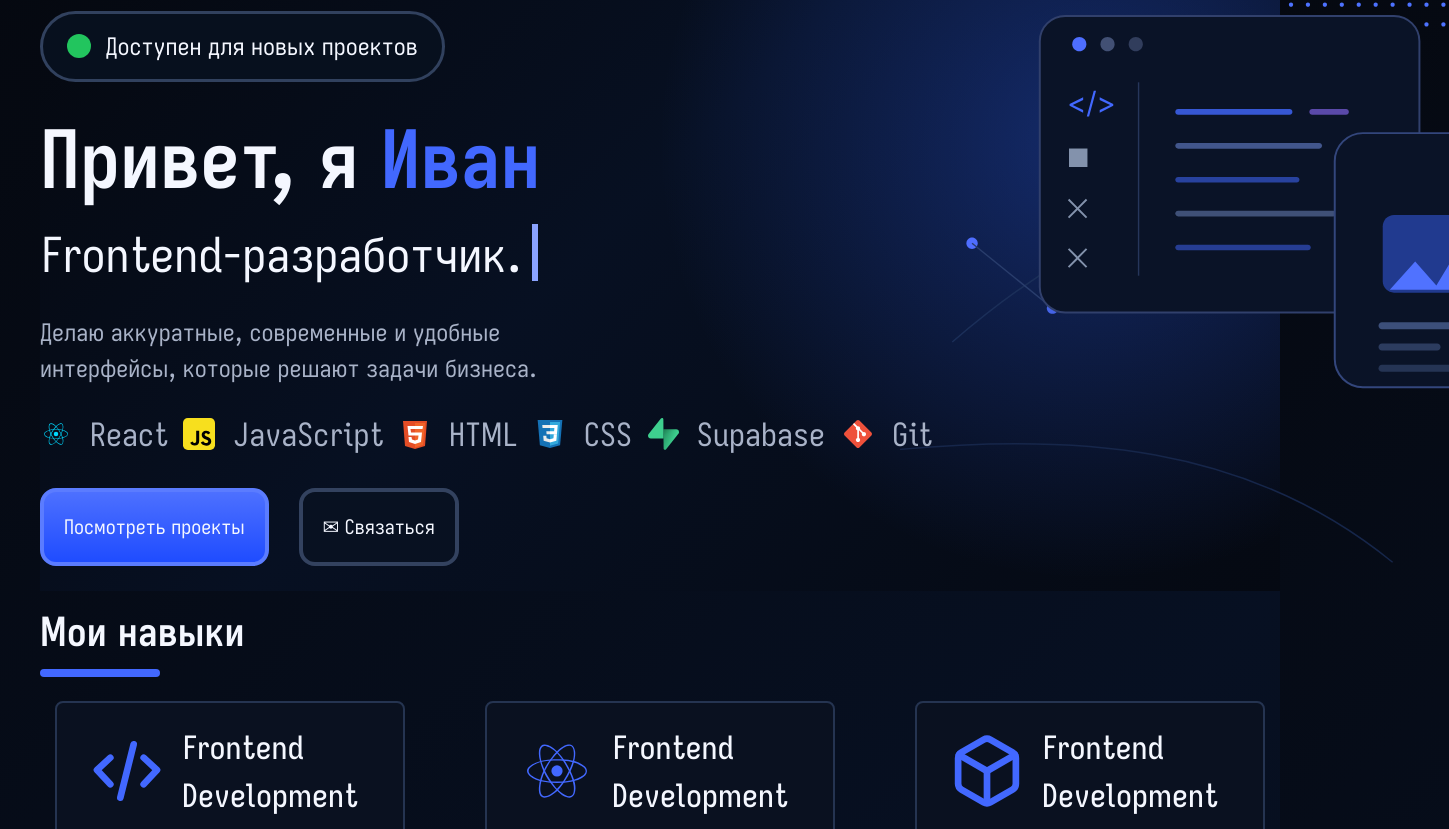
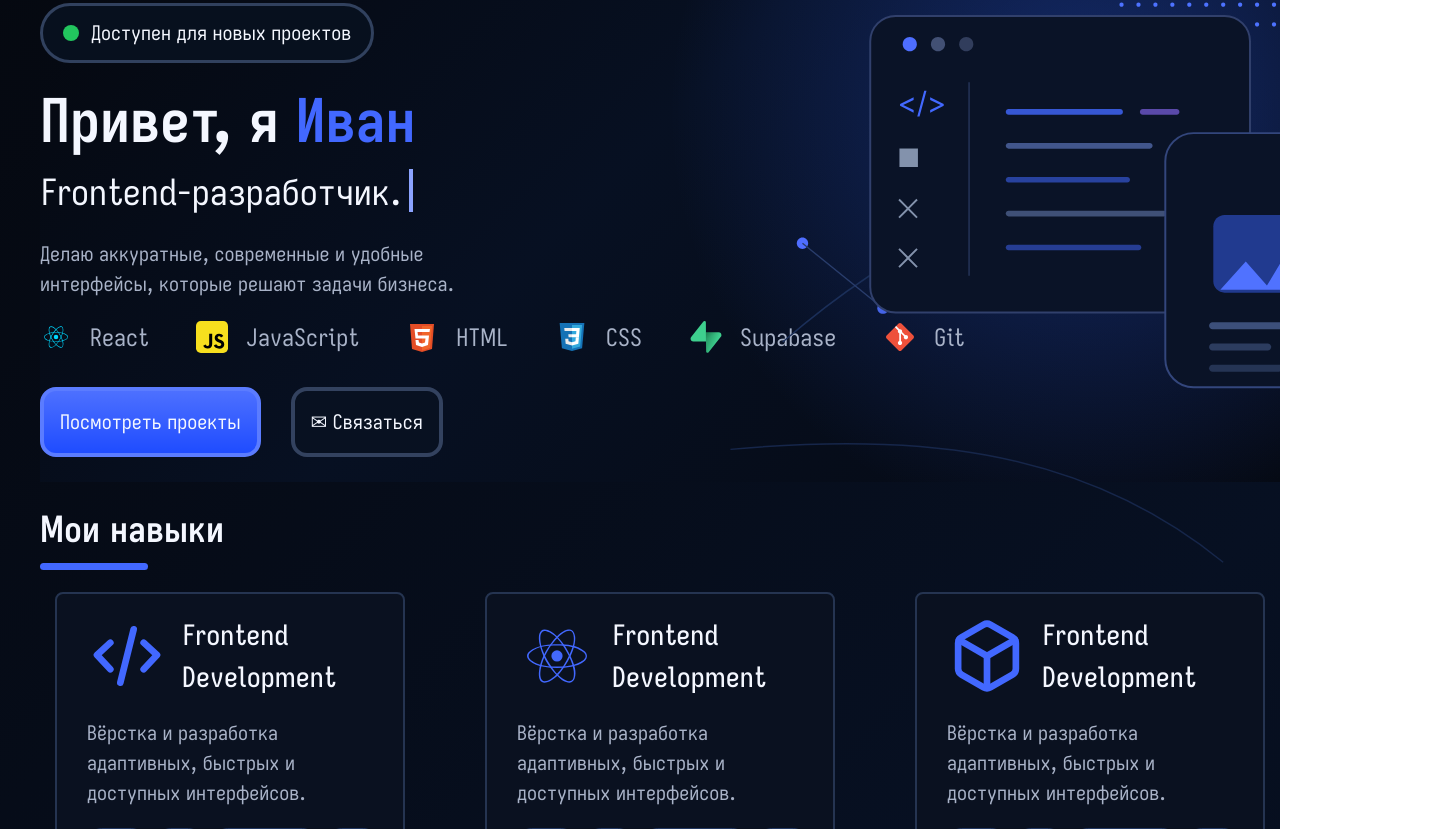
Before and after one commit to He8eco/portfolio, a React app: page / in a window 1280 px wide. Shown: the part 151-980 px from the top of the page, 1449 px wide, since content can reach past the window. Built offline with nearby package versions, Linux system fonts and the light colour scheme; the HTML template or start-up script is replaced by a standard one.

Commit message:
styles: уменьшены шрифты, картинка главного блока вынесена отдельно

```diff
--- a/src/App.css
+++ b/src/App.css
@@ -26,19 +26,6 @@ nav a:hover {
   opacity: 1;
 }
 
-.languages {
-  font-size: 2.4em;
-}
-
-.languages button {
-  opacity: 0.75;
-  padding: 0 0.4em;
-}
-
-.languages button.active {
-  opacity: 1;
-}
-
 .hero {
   background:
     radial-gradient(
@@ -53,6 +40,7 @@ nav a:hover {
 .hero-intro {
   display: flex;
   justify-content: space-between;
+  position: relative;
 }
 
 .hero-status {
@@ -62,21 +50,21 @@ nav a:hover {
   border: 0.15em solid #31415e;
   border-radius: 1.6em;
   background-color: #07101e;
-  font-size: 2.4em;
+  font-size: 2em;
   padding: 0.6em 1em;
   margin-top: 2em;
 }
 
 .hero-status-dot {
-  width: 1em;
-  height: 1em;
+  width: 0.8em;
+  height: 0.8em;
   border-radius: 50%;
   background-color: #22c55e;
 }
 
 .hero-title {
   margin-top: 0.2em;
-  font-size: 8em;
+  font-size: 6em;
 }
 
 .hero-title span {
@@ -84,7 +72,7 @@ nav a:hover {
 }
 
 .hero-subtitle {
-  font-size: 4.8em;
+  font-size: 3.6em;
 }
 
 .hero-subtitle::after {
@@ -99,12 +87,15 @@ nav a:hover {
 
 .hero-description {
   margin: 1em 0 1em;
-  font-size: 2.4em;
+  font-size: 2em;
   color: #a9b3c8;
 }
 .hero-image {
-  width: 65em;
+  width: 55em;
   height: 60em;
+  position: absolute;
+  right: 0;
+  top: 0;
 }
 
 .hero-skills {
@@ -125,7 +116,7 @@ nav a:hover {
 
 .hero-skill span {
   color: #a9b3c8;
-  font-size: 2rem;
+  font-size: 2.4em;
 }
 
 .hero-buttons {
@@ -135,7 +126,7 @@ nav a:hover {
 }
 
 .button-contact {
-  padding: 1em;
+  padding: 0.8em;
   font-size: 2em;
   background-color: #081121;
   border-radius: 0.8em;
@@ -148,13 +139,13 @@ nav a:hover {
 }
 
 .section {
-  margin-top: 1em;
+  margin-top: 2em;
 }
 
 .section-header {
   position: relative;
   display: inline-block;
-  font-size: 4em;
+  font-size: 3.6em;
   margin-bottom: 1em;
 }
 
@@ -198,12 +189,12 @@ nav a:hover {
 .section-skill-title span,
 .project-info-name {
   flex-wrap: wrap;
-  font-size: 3.2em;
+  font-size: 2.8em;
   font-weight: 500;
 }
 
 .section-skill-description {
-  font-size: 2.4em;
+  font-size: 2em;
   color: #a9b3c8;
   margin: 1em 0;
 }
@@ -317,11 +308,12 @@ nav a:hover {
 }
 
 .cooperation-info-text p:first-child {
-  font-size: 2.8em;
+  font-size: 2.4em;
 }
 
 .cooperation-info-text p:last-child {
-  font-size: 2em;
+  font-size:1.8em;
+  color: #a9b3c8;
 }
 
 .contacts-list {
@@ -352,7 +344,7 @@ nav a:hover {
 
 .contact-info p,
 .phone p {
-  font-size: 2em;
+  font-size: 1.8em;
   color: #a9b3c8;
 }
 
--- a/src/components/HeroSection.jsx
+++ b/src/components/HeroSection.jsx
@@ -33,7 +33,11 @@ export function HeroSection() {
             интерфейсы, которые решают задачи бизнеса.
           </p>
 
-          <ul className="hero-skills">
+
+        </div>
+        <img className="hero-image" src={heroImage} alt="heroImages" />
+      </div>
+       <ul className="hero-skills">
             {skills.map((skill) => (
               <li className="hero-skill" key={skill.name}>
                 <img className="hero-skill-icon" src={skill.icon} alt="" />
@@ -45,9 +49,6 @@ export function HeroSection() {
             <a href='#projects' className='button-contact blue'>Посмотреть проекты</a>
             <a href='#contacts' className='button-contact'>✉ Связаться</a>
           </div>
-        </div>
-        <img className="hero-image" src={heroImage} alt="heroImages" />
-      </div>
     </section>
   )
 }
```
